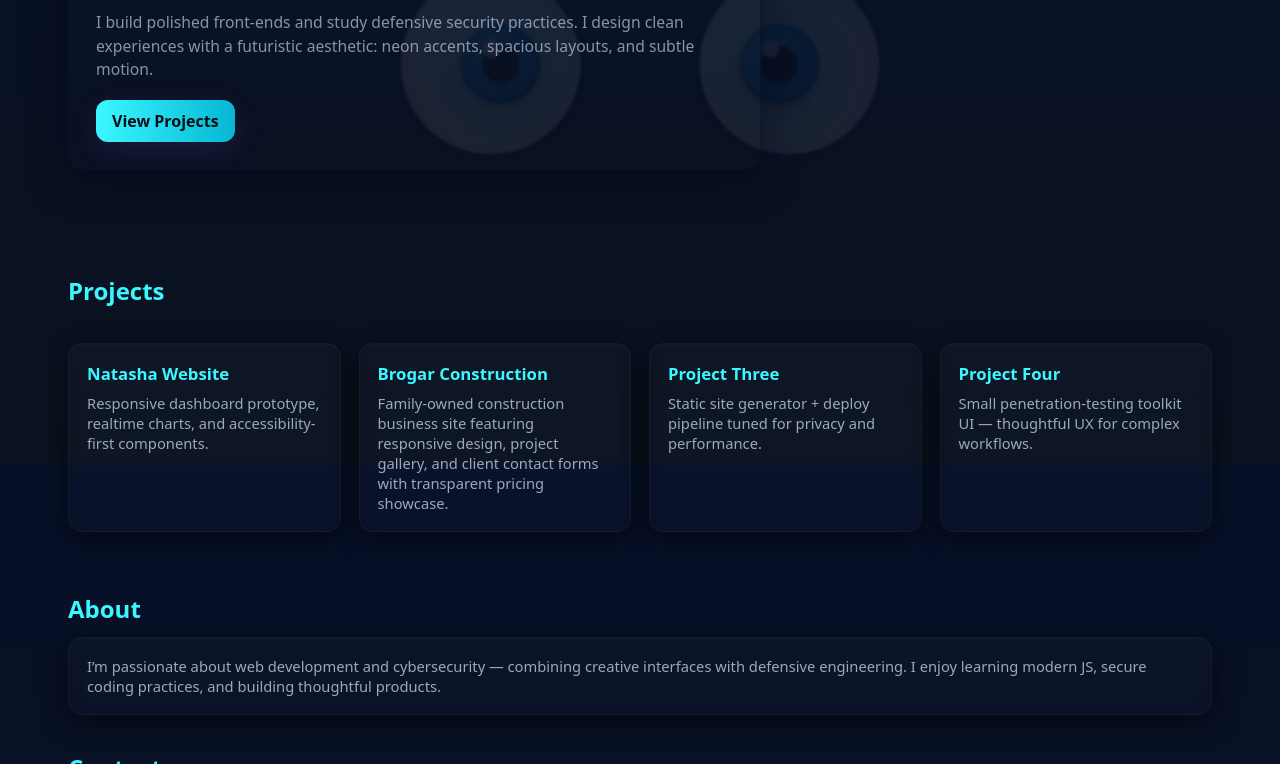
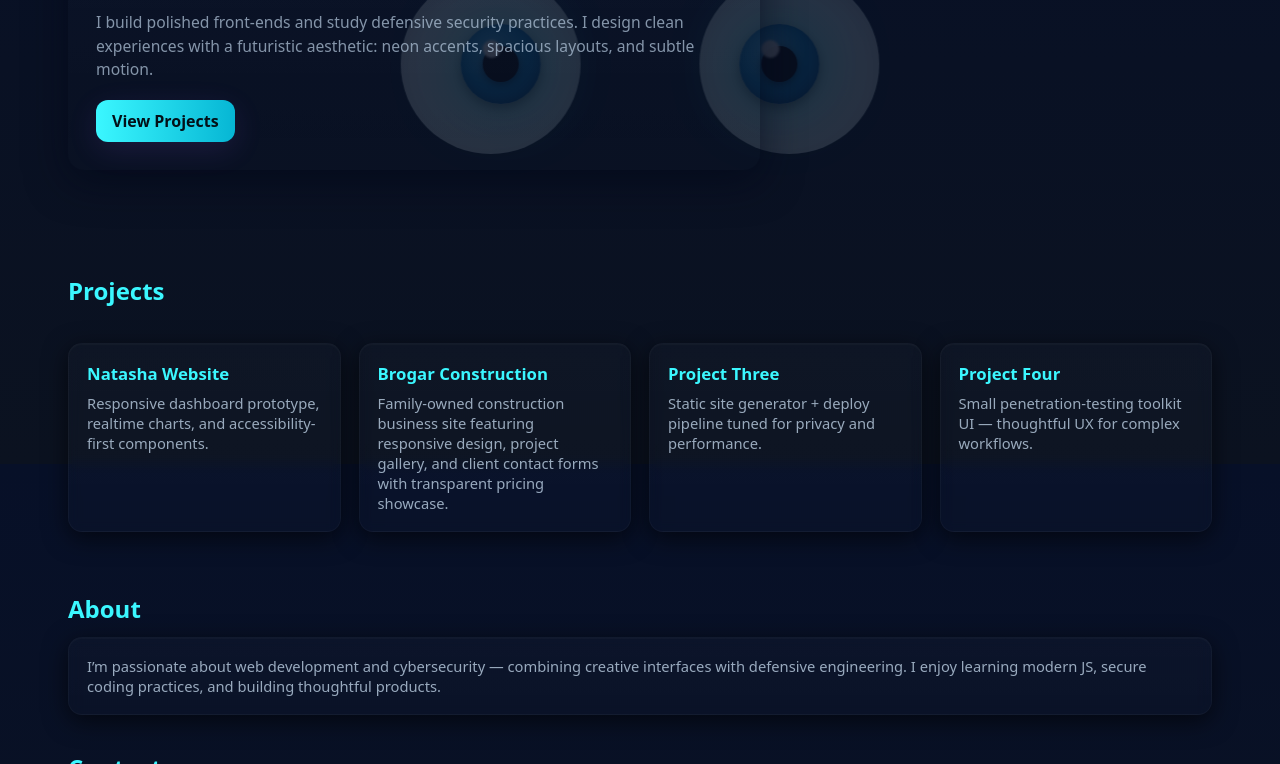
Before and after one commit to keiffon/my-website, a plain HTML site: page index.html in a window 1280 px wide. Shown: the part 336-1100 px from the top of the page. Drawn offline with Linux system fonts and the light colour scheme.

Commit message:
feat: increase eye opacity and glow intensity for better visibility

```diff
--- a/styles.css
+++ b/styles.css
@@ -27,9 +27,9 @@ body{
   display:flex;
   gap:120px;
   z-index:0;
-  opacity:0.08;
+  opacity:0.15;
   pointer-events:none;
-  filter:blur(0.8px);
+  filter:blur(0.5px);
 }
 .eye{
   width:180px;
@@ -62,7 +62,7 @@ body{
   border-radius:50%;
   background:radial-gradient(circle at 40% 35%, #4fc3f7, #0288d1, #01579b);
   position:relative;
-  box-shadow:0 4px 12px rgba(0,0,0,0.4), inset 0 -2px 8px rgba(0,0,0,0.2), 0 0 40px rgba(59,247,255,0.6), 0 0 80px rgba(59,247,255,0.3);
+  box-shadow:0 4px 12px rgba(0,0,0,0.4), inset 0 -2px 8px rgba(0,0,0,0.2), 0 0 60px rgba(59,247,255,0.9), 0 0 100px rgba(59,247,255,0.6), 0 0 140px rgba(59,247,255,0.3);
   transform:translateZ(8px);
 }
 .pupil{
```
